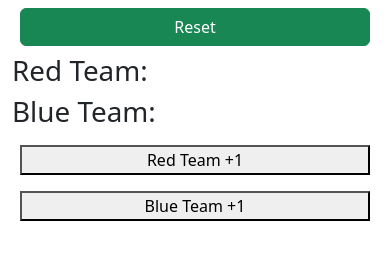
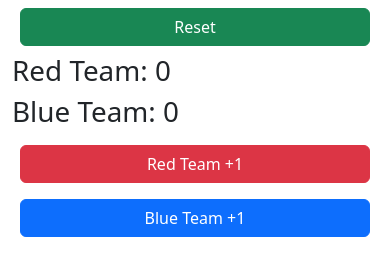
Before and after one commit to Jeromeo2077/Day6-Scoreboard, a plain HTML site: page index.html in a window 390 px wide. Drawn offline with nearby package versions, Linux system fonts and the light colour scheme.

Commit message:
Optimized for Header and Main Buttons for Mobile

```diff
--- a/index.html
+++ b/index.html
@@ -18,7 +18,7 @@
 
   <header class="container-fluid">
     <div class="row">
-      <div class="col d-grid m-2 d-md-flex justify-content-md-end">
+      <div class="col d-grid m-2 d-sm-flex justify-content-sm-end">
         <button onclick="resetTeamScores()" type="button" class="btn btn-success">Reset</button>
       </div>
     </div>
@@ -28,23 +28,24 @@
   <main class="container">
     <div class="row">
       <div class="col">
-        <h1>Red Team:</h1>
+        <h1>Red Team: <span id="redTeamScore"></span></h1>
       </div>
     </div>
 
     <div class="row">
       <div class="col">
-        <h1>Blue Team:</h1>
+        <h1>Blue Team: <span id="blueTeamScore"></span></h1>
+
       </div>
     </div>
 
     <div class="row">
-      <div class="col d-grid m-2 d-md-flex">
-        <button>Red Team +1</button>
+      <div class="col d-grid m-2 d-sm-flex">
+        <button type="button" class="btn btn-danger">Red Team +1</button>
       </div>
     </div>
-    <div class="col d-grid m-2 d-md-flex">
-      <button>Blue Team +1</button>
+    <div class="col d-grid m-2 d-sm-flex">
+      <button type="button" class="btn btn-primary">Blue Team +1</button>
     </div>
 
   </main>
--- a/index.js
+++ b/index.js
@@ -1,3 +1,5 @@
+console.log('Hello World')
+
 //Variables for Team Scores
 let redTeamScore = 0
 let blueTeamScore = 0
@@ -9,3 +11,9 @@ function resetTeamScores() {
   redTeamScore = 0
   blueTeamScore = 0
 }
+
+
+
+document.getElementById("blueTeamScore").innerHTML = blueTeamScore
+
+document.getElementById("redTeamScore").innerHTML = redTeamScore
```
